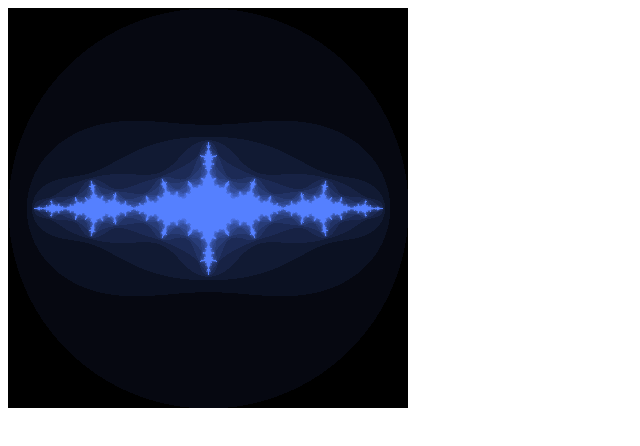
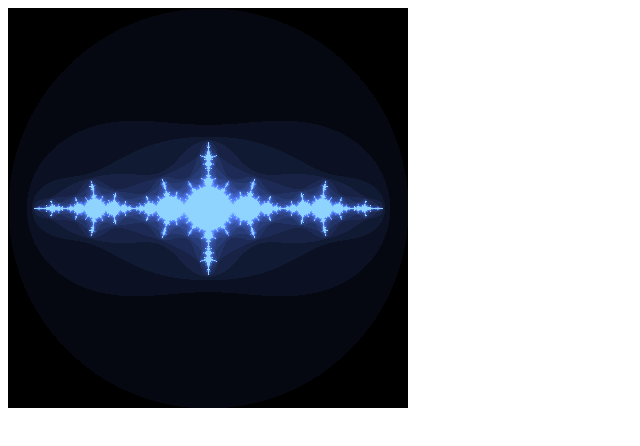
Before and after one commit to sriedel/canvas_fractals, a plain HTML site: page index.html in a window 1280 px wide. Shown: the whole page, without its empty margins (0-640 px from the left). Drawn offline with Linux system fonts and the light colour scheme.

Commit message:
Move all canvas handling stuff to JuliaPainter

```diff
--- a/index.html
+++ b/index.html
@@ -12,23 +12,15 @@
       var width = 400;
       var height = 400;
 
-      var canvas = document.getElementById( 'canvas' );
-      var context = canvas.getContext( "2d" );
-      var imagedata = context.createImageData( width, height );
-      for( var i = 0, len = imagedata.data.length; i < len ; ++i ) {
-        imagedata.data[i] = 128;
-      }
-      context.putImageData( imagedata, 0, 0 );
+      var painter = new JuliaPainter( 'canvas', width, height );
 
       var julia = new Julia( width, height );
-      julia.compute( 15,
+      julia.compute( 25,
                      function( c ) {
                        return c.multiply( c ).add( -1.3 );
                      });
 
-      var painter = new JuliaPainter( width, height );
-      painter.buildImage( julia.resultArray, imagedata );
-      context.putImageData( imagedata, 0, 0 );
+      painter.buildImage( julia.resultArray );
     </script>
   </body>
 </html>
--- a/julia_painter.js
+++ b/julia_painter.js
@@ -1,10 +1,25 @@
-var JuliaPainter = function( width, height ) {
+var JuliaPainter = function( domId, width, height ) {
   this.width = width;
   this.height = height;
+
+  this.element = document.getElementById( domId );
+  this.context = this.element.getContext( "2d" );
+  this.imagedata = this.context.createImageData( width, height );
+
+  this.blank();
 };
 
+JuliaPainter.prototype.blank =
+  function() {
+    for( var i = 0, len = this.imagedata.data.length; i < len ; ++i ) {
+      this.imagedata.data[i] = 128;
+    }
+
+    this.render();
+  }
+
 JuliaPainter.prototype.buildImage =
-  function( origin, imageDataResult ) {
+  function( origin ) {
     for( var y = 0 ; y < this.height; ++y ) {
       for( var x = 0; x < this.width; ++x ) {
         var originIndex = y * this.width + x;
@@ -13,10 +28,17 @@ JuliaPainter.prototype.buildImage =
 
         var intensity = ( value / 15 ) * 255;
 
-        imageDataResult.data[imageDataIndex] = intensity / 3;
-        imageDataResult.data[imageDataIndex + 1] = intensity / 2;
-        imageDataResult.data[imageDataIndex + 2] = intensity;
-        imageDataResult.data[imageDataIndex + 3] = 255; // Alpha
+        this.imagedata.data[imageDataIndex] = intensity / 3;
+        this.imagedata.data[imageDataIndex + 1] = intensity / 2;
+        this.imagedata.data[imageDataIndex + 2] = intensity;
+        this.imagedata.data[imageDataIndex + 3] = 255; // Alpha
       }
     }
+
+    this.render();
   }
+
+JuliaPainter.prototype.render =
+  function() {
+    this.context.putImageData( this.imagedata, 0, 0 );
+  }
```
